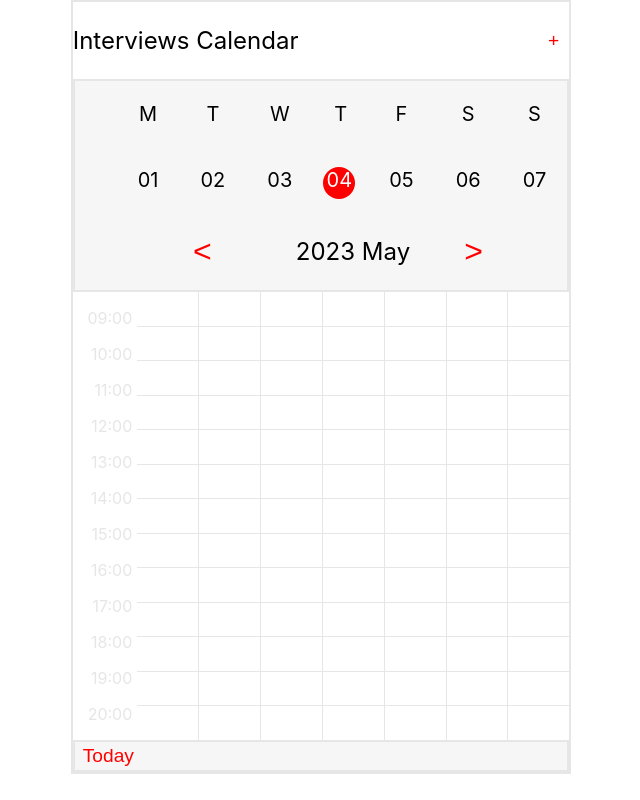
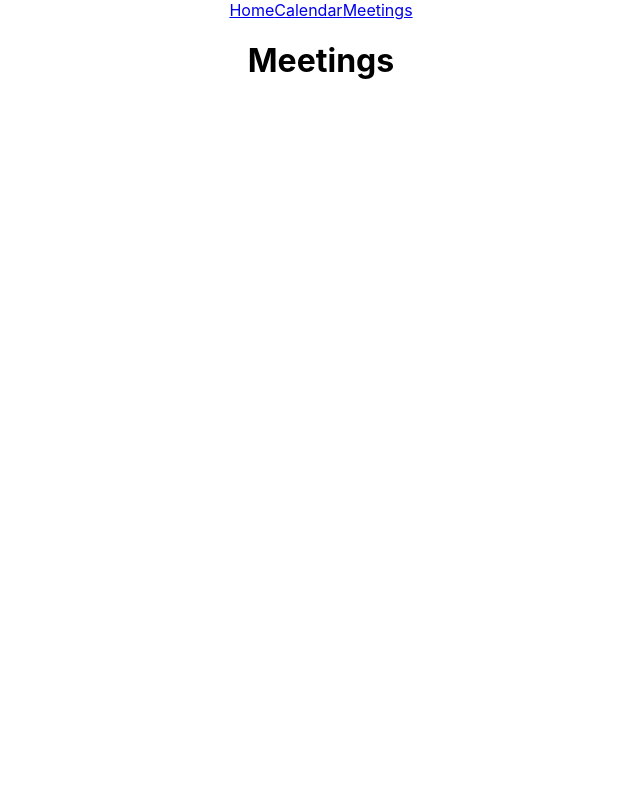
Before and after one commit to d-baghirova/weekViewCalendar, a React (Create React App) app: page /meetings in a window 1280 px wide. Shown: the whole page, without its empty margins (319-959 px from the left). Built offline with nearby package versions, Linux system fonts and the light colour scheme.

Commit message:
Navigation + started a logic of adding describtion

```diff
--- a/package.json
+++ b/package.json
@@ -8,6 +8,7 @@
     "@testing-library/user-event": "^13.5.0",
     "react": "^18.2.0",
     "react-dom": "^18.2.0",
+    "react-router-dom": "^6.14.1",
     "react-scripts": "5.0.1",
     "styled-components": "^5.3.10",
     "web-vitals": "^2.1.4"
--- a/src/Components/AddInterview.js
+++ b/src/Components/AddInterview.js
@@ -48,7 +48,7 @@ export default function AddInterview({query, onQuery, queryV, onQueryV, onWeek,
   },[queryV])
 
   const validate = (str) => {
-    return !Number.isNaN(new Date(str).getTime());
+    return !Number.isNaN(new Date(str[0, 18]).getTime());
   }
 
   const validateHour = (str) => {
@@ -63,10 +63,10 @@ export default function AddInterview({query, onQuery, queryV, onQueryV, onWeek,
   }
 
   const handlePlus = () => {
-    let datee = prompt("YYYY-MM-DD HH:mm:ss");
+    let datee = prompt("YYYY-MM-DD HH:mm:ss describtion");
     console.log(validateHour(datee))
-    if (validate(datee) && validateHour(datee)){
-      let format = datee.slice(0,10) + 'T19:' + datee.slice(11,16)+'.'+datee.slice(17)+'0Z';
+    if (validate(datee) && validateHour(datee) && !(query.includes(datee.slice(0,10) + 'T19:' + datee.slice(11,16)+'.'+datee.slice(17, 18)+'0Z'))){
+      let format = datee.slice(0,10) + 'T19:' + datee.slice(11,16)+'.'+datee.slice(17, 18)+'0Z';
       onQueryV([format]);
       onQuery([...query, format])
     } else if (!validate(datee)) {
--- a/src/Components/App.js
+++ b/src/Components/App.js
@@ -1,49 +1,21 @@
-import React from "react";
+import Calendarik from "./Calendarik";
+import Home from "./Home";
+import NavBar from "./NavBar";
 import styled from 'styled-components';
-import AddInterview from "./AddInterview";
-import Week from "./Week";
-import Hours from "./Hours";
-import Delete from "./Delete";
 import { useState } from "react";
 
-const Calendar = styled.div`
-  display: flex;
-  align-items: center;
-  justify-content:center;
+const Body = styled.div`
+  text-align: center;
   @media (max-width: 750px){
   height: 100vh}
 `
 
-const Wrapper = styled.section`
-  max-width: 750px;
-  padding: 5vw;
-  background:white;
-  margin:0;
-  padding:0;
-  border: 2px solid #e6e6e6;
-`;
-
 function App() {
-  let q = new Date();
-  let qu = q.toISOString();
-  const [queryV, setQueryV] = useState([qu]);
-  const [week, setWeek] = useState([]);
-  const [year, setYear] = useState('');
-  const [month, setMonth] = useState('');
-
-  const [queryDelete, setQueryDelete] = useState('');
-  const [query, setQuery] = useState([]);
-  const [clicked, setClicked] = useState([false, '0btn']);
 
   return (
-    <Calendar>
-      <Wrapper>
-        <AddInterview query={query} onQuery={setQuery} queryV={queryV} onQueryV={setQueryV} onWeek={setWeek} onYear={setYear} onMonth={setMonth} />
-        <Week queryV={queryV} year={year} month={month} week={week} onWeek={setWeek} onYear={setYear} onMonth={setMonth} />
-        <Hours onClicked={setClicked} clicked={clicked}  query={query} onQueryDelete={setQueryDelete} week={week} />
-        <Delete query={query} onQuery={setQuery} onClicked={setClicked} clicked={clicked} onQueryDelete={setQueryDelete} queryDelete={queryDelete} week={week} onQueryV={setQueryV} />
-      </Wrapper>
-    </Calendar>
+    <Body>
+      <NavBar />
+    </Body>
   );
 }
 
--- /dev/null
+++ b/src/Components/Calendarik.js
@@ -0,0 +1,50 @@
+import React from "react";
+import styled from 'styled-components';
+import AddInterview from "./AddInterview";
+import Week from "./Week";
+import Hours from "./Hours";
+import Delete from "./Delete";
+import { useState } from "react";
+
+const Calendar = styled.div`
+  display: flex;
+  align-items: center;
+  justify-content:center;
+  @media (max-width: 750px){
+  height: 100vh}
+`
+
+const Wrapper = styled.section`
+  max-width: 750px;
+  padding: 5vw;
+  background:white;
+  margin:0;
+  padding:0;
+  border: 2px solid #e6e6e6;
+`;
+
+function Calendarik({query, setQuery}) {
+  let q = new Date();
+  let qu = q.toISOString();
+  const [queryV, setQueryV] = useState([qu]);
+  const [week, setWeek] = useState([]);
+  const [year, setYear] = useState('');
+  const [month, setMonth] = useState('');
+
+  const [queryDelete, setQueryDelete] = useState('');
+  // const [query, setQuery] = useState([]);
+  const [clicked, setClicked] = useState([false, '0btn']);
+
+  return (
+    <Calendar>
+      <Wrapper>
+        <AddInterview query={query} onQuery={setQuery} queryV={queryV} onQueryV={setQueryV} onWeek={setWeek} onYear={setYear} onMonth={setMonth} />
+        <Week queryV={queryV} year={year} month={month} week={week} onWeek={setWeek} onYear={setYear} onMonth={setMonth} />
+        <Hours onClicked={setClicked} clicked={clicked}  query={query} onQueryDelete={setQueryDelete} week={week} />
+        <Delete query={query} onQuery={setQuery} onClicked={setClicked} clicked={clicked} onQueryDelete={setQueryDelete} queryDelete={queryDelete} week={week} onQueryV={setQueryV} />
+      </Wrapper>
+    </Calendar>
+  );
+}
+
+export default Calendarik;
--- /dev/null
+++ b/src/Components/Home.js
@@ -0,0 +1,9 @@
+import {Route, Routes, Link} from 'react-router-dom';
+
+function Home (){
+    return (
+        <h1>Home Page</h1>
+    )
+}
+
+export default Home;
--- /dev/null
+++ b/src/Components/Meetings.js
@@ -0,0 +1,19 @@
+function Meetings({query}) {
+
+    const normalize = (datee) => {
+        return datee.slice(0,4) + ' year ' + datee.slice(5, 7) + ' month ' + datee.slice(8, 10) + ' day ' + ' ' + datee.slice(11,16);
+    }
+
+    const meetings = () => {
+        return query.map(m => <div><p>{normalize(m)}</p></div> );
+    }
+
+    return (
+        <div>
+            <h1>Meetings</h1>
+            {meetings()}
+        </div>
+    )
+}
+
+export default Meetings;
--- /dev/null
+++ b/src/Components/NavBar.js
@@ -0,0 +1,28 @@
+import {Route, Routes, Link} from 'react-router-dom';
+import Home from './Home';
+import Calendarik from './Calendarik';
+import Meetings from './Meetings';
+import styled from 'styled-components';
+import { useState } from 'react';
+
+
+function NavBar() {
+    const [query, setQuery] = useState([]);
+
+    return(
+        <div>
+            <nav>
+                <Link to='/'>Home</Link>
+                <Link to='/calendar'>Calendar</Link>
+                <Link to='/meetings'>Meetings</Link>
+            </nav>
+            <Routes>
+                <Route exact path='/' element={<Home />}></Route>
+                <Route exact path='/calendar' element={<Calendarik query={query} setQuery={setQuery} />}></Route>
+                <Route exact path='/meetings' element={<Meetings query={query} />}></Route>
+            </Routes>
+        </div>
+    )
+}
+
+export default NavBar;
--- a/src/index.js
+++ b/src/index.js
@@ -3,11 +3,14 @@ import ReactDOM from 'react-dom/client';
 import './index.css';
 import App from './Components/App';
 import reportWebVitals from './reportWebVitals';
+import { BrowserRouter } from 'react-router-dom';
 
 const root = ReactDOM.createRoot(document.getElementById('root'));
 root.render(
   <React.StrictMode>
-    <App />
+    <BrowserRouter>
+      <App />
+    </BrowserRouter>
   </React.StrictMode>
 );
 
```
Also changed, not shown: 1 other file (tests, documents, lock files or other folders).
